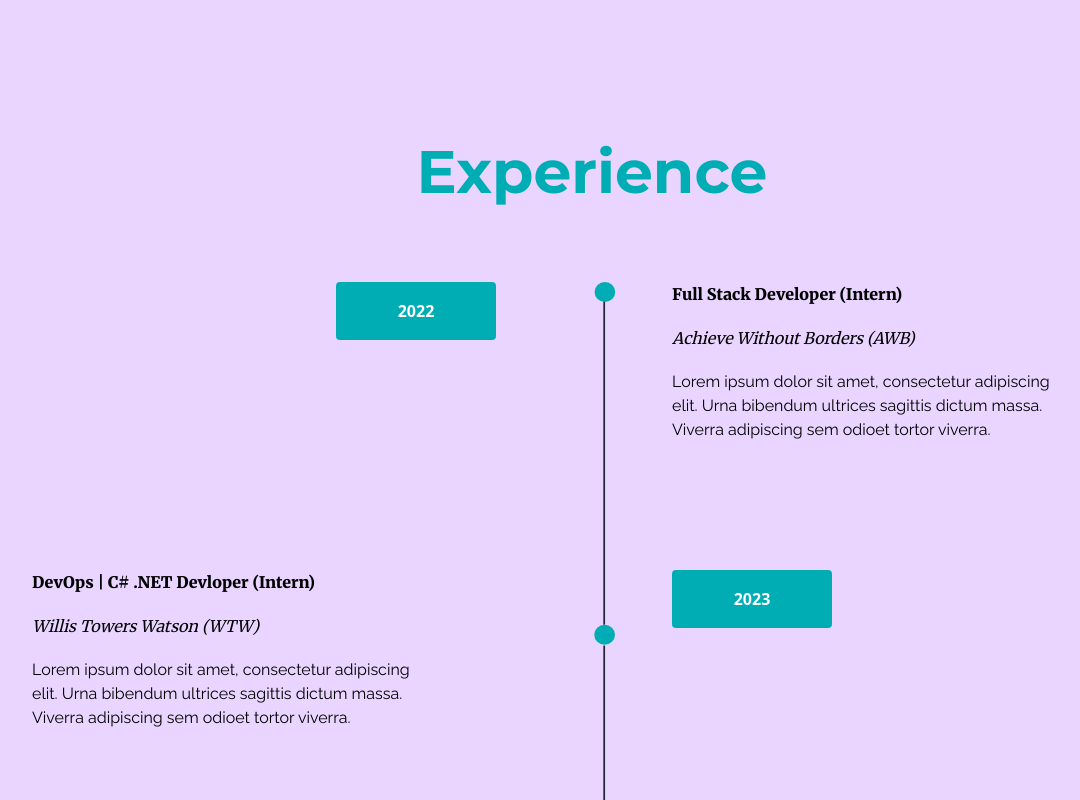
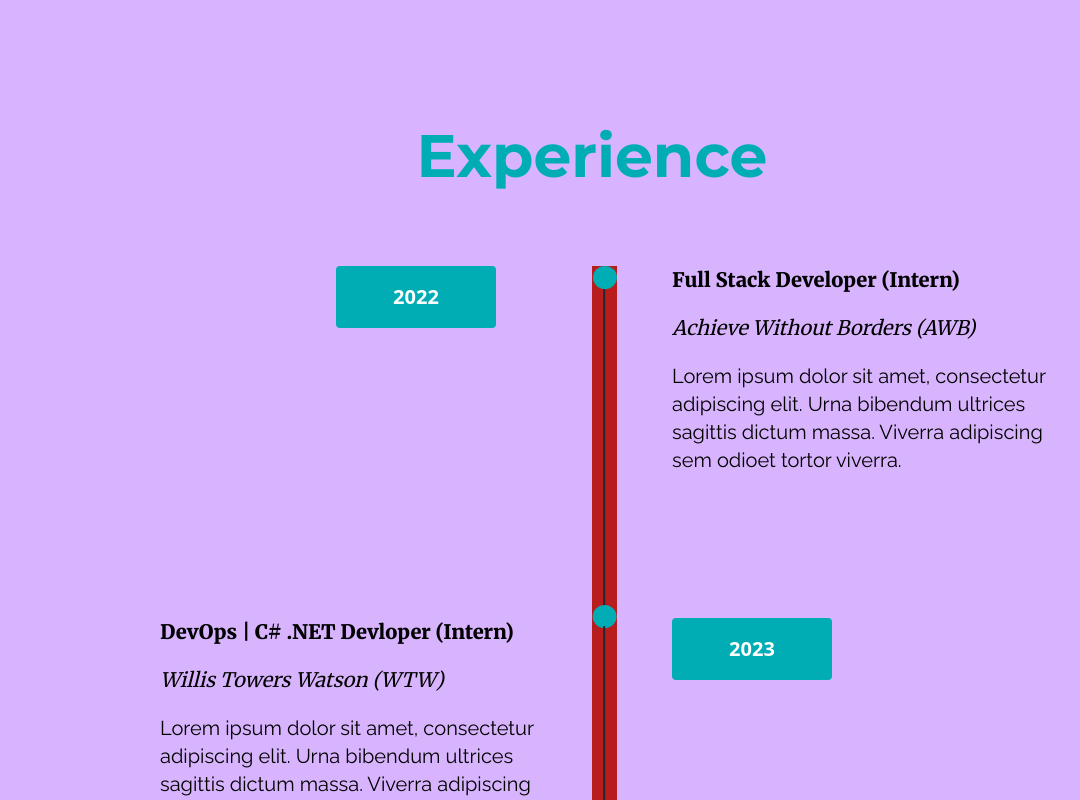
Before and after one commit to juvielone/porfolio-v4, a Next.js app: page / in a window 1280 px wide. Shown: the part 1520-2320 px from the top of the page, without its empty margins (48-1128 px from the left). Built offline with nearby package versions, Linux system fonts and the light colour scheme.

Commit message:
Fix Margins and Spacings

```diff
--- a/app/components/sections/Experience.jsx
+++ b/app/components/sections/Experience.jsx
@@ -1,11 +1,11 @@
 import { Timeline } from "@public/assets/Timeline";
 const Experience = () => {
   return (
-    <div className="mt-64 lg:mt-32 h-screen">
+    <div className="mt-52 lg:mt-28 h-screen">
       <h1 className="text-primary-100 font_heading font-bold text-3xl mt-5 text-center lg:m-0 lg:text-6xl">
         Experience
       </h1>
-      <div className="grid lg:grid-cols-2 max-w-7xl mt-20 mx-auto ">
+      <div className="grid lg:grid-cols-2 lg:text-xl max-w-7xl mt-20 mx-auto ">
         {/* Date*/}
         <div className="ml-20 w-40 lg:ml-96">
           <button
@@ -17,21 +17,21 @@
         </div>
 
         {/* Line */}
-        <div className=" h-screen absolute ml-8 lg:left-1/2 lg:mx-0">
+        <div className=" absolute ml-8 lg:left-1/2 lg:mx-0 bg-red-700">
           {/* <span class="absolute inline-flex h-5 w-5 rounded-full bg-sky-400 opacity-75"></span>
           <div class="absolute ml-12.5 h-96 w-[5px] bg-green-300 mx-auto"></div> */}
           <Timeline />
         </div>
 
         {/* Job Content */}
-        <div className="  ml-20 mt-8 w- lg:mt-0">
+        <div className="ml-20 mt-6 lg:mt-0">
           <h1 className="font_subheading font-bold ">
             Full Stack Developer (Intern)
           </h1>
           <h2 className="font_subheading italic mt-5">
             Achieve Without Borders (AWB)
           </h2>
-          <p className="font_content mt-5 w- lg:w-96">
+          <p className="font_content mt-5 lg:w-96">
             Lorem ipsum dolor sit amet, consectetur adipiscing elit. Urna
             bibendum ultrices sagittis dictum massa. Viverra adipiscing sem
             odioet tortor viverra.
@@ -39,14 +39,14 @@
         </div>
 
         {/* Job Content */}
-        <div className="  ml-20 mt-16 w- lg:mt-32">
+        <div className="  ml-20 mt-12 lg:mt-36 lg:ml-52">
           <h1 className="font_subheading font-bold ">
             DevOps | C# .NET Devloper (Intern)
           </h1>
           <h2 className="font_subheading italic mt-5">
             Willis Towers Watson (WTW)
           </h2>
-          <p className="font_content w- mt-5 lg:w-96">
+          <p className="font_content mt-5 lg:w-96">
             Lorem ipsum dolor sit amet, consectetur adipiscing elit. Urna
             bibendum ultrices sagittis dictum massa. Viverra adipiscing sem
             odioet tortor viverra.
@@ -54,7 +54,7 @@
         </div>
 
         {/* Date*/}
-        <div className=" ml-20 w-40 lg:mt-32 lg:mr-96">
+        <div className=" ml-20 w-40 lg:mt-36 lg:mr-96">
           <button
             className="bg-primary-100 hover:bg-primary-200 mt-5 text-white font-bold
           py-4 px-4 border border-transparent rounded w-40 lg:mt-0"
--- a/app/page.js
+++ b/app/page.js
@@ -4,7 +4,7 @@
 import Experience from "./components/sections/Experience";
 const Home = () => {
   return (
-    <div className="bg-gray-200 md:bg-yellow-500 lg:bg-red-200 xl:bg-purple-200 2xl:bg-green-200">
+    <div className="bg-gray-300 md:bg-yellow-500 lg:bg-red-300 xl:bg-purple-300 2xl:bg-green-300">
       <Navbar />
       <Hero />
       <About />
--- a/public/assets/Timeline.jsx
+++ b/public/assets/Timeline.jsx
@@ -42,7 +42,7 @@
     <svg
       width="25"
       height="643"
-      viewBox="0 0 25 743"
+      viewBox="0 0 25 643"
       fill="none"
       xmlns="http://www.w3.org/2000/svg"
     >
@@ -50,7 +50,7 @@
         x1="12.1484"
         y1="18.5979"
         x2="12.1484"
-        y2="396.098"
+        y2="350.098"
         stroke="#222831"
         stroke-width="2"
       />
@@ -63,16 +63,16 @@
       />
       <ellipse
         cx="12.6277"
-        cy="407.613"
+        cy="350.613"
         rx="11.9787"
         ry="11.5153"
         fill="#00ADB5"
       />
       <line
         x1="12.1484"
-        y1="420.13"
+        y1="360.13"
         x2="12.1484"
-        y2="742.557"
+        y2="605.557"
         stroke="#222831"
         stroke-width="2"
       />
```
